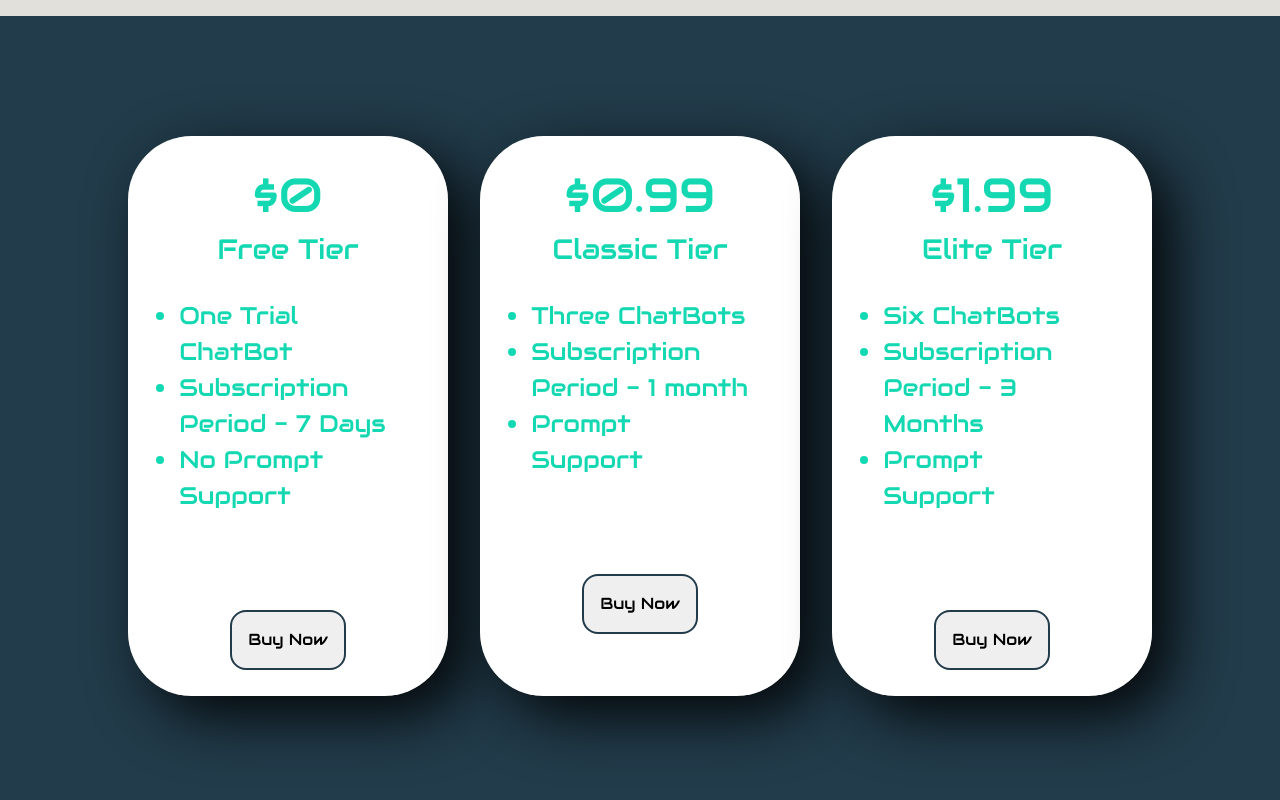
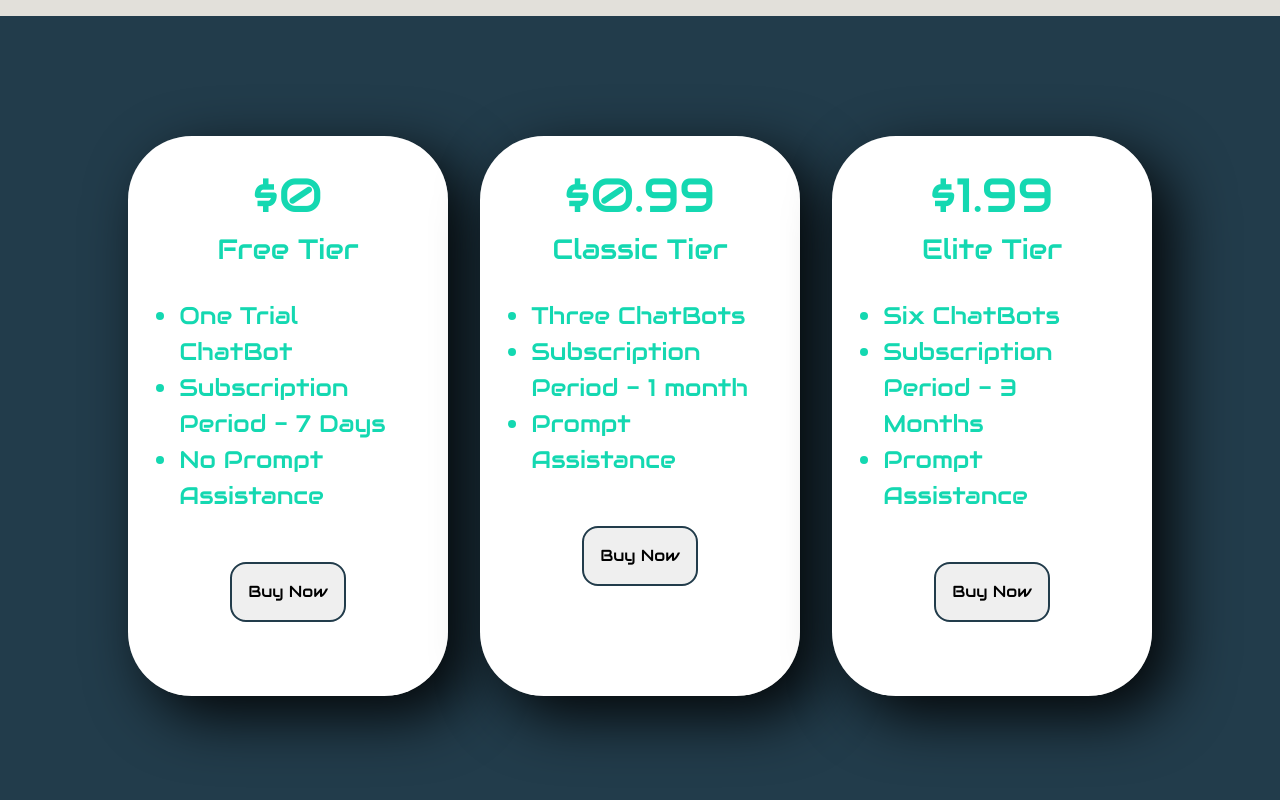
Before and after one commit to Mohammed-Muzammil01/chatengine_frontend, a React (Create React App) app: page / in a window 1280 px wide. Shown: the part 2100-2900 px from the top of the page. Built offline with nearby package versions, Linux system fonts and the light colour scheme.

Commit message:
Minor changes in landing page

```diff
--- a/src/App.css
+++ b/src/App.css
@@ -322,6 +322,10 @@ a {
 }
 
 .priceCard {
+  display: flex;
+  flex-direction: column;
+  justify-content: flex-end; /* Align items at the end of the flex container */
+  align-items: center;
   display: block;
   position: relative;
   width: calc(50% - 2rem);
@@ -366,7 +370,10 @@ a {
   border-radius: 1rem;
   border: 2px solid var(--customBlue);
   outline: none;
-margin-top: 5rem;
+  align-self: center;
+  margin-top: 2rem;
+  margin-bottom: 2rem;
+
 }
 
 .priceCard button:hover {
@@ -681,6 +688,9 @@ margin-top: 5rem;
 .copyright-text {
   margin: 0;
 }
+.call p{
+  margin:0;
+}
 @media (max-width: 991px) {
   .site-footer [class^="col-"] {
     margin-bottom: 30px;
--- a/src/Pages/LandingPage.jsx
+++ b/src/Pages/LandingPage.jsx
@@ -138,7 +138,7 @@ function LandingPage() {
           <ul>
             <li>One Trial ChatBot</li>
             <li>Subscription Period - 7 Days</li>
-            <li>No Prompt Support</li>
+            <li>No Prompt Assistance</li>
           </ul>
           <button>Buy Now</button>
         </div>
@@ -148,7 +148,7 @@ function LandingPage() {
           <ul>
             <li>Three ChatBots</li>
             <li>Subscription Period - 1 month</li>
-            <li>Prompt Support</li>
+            <li>Prompt Assistance</li>
           </ul>
           <button>Buy Now</button>
         </div>
@@ -158,7 +158,7 @@ function LandingPage() {
           <ul>
             <li>Six ChatBots</li>
             <li>Subscription Period - 3 Months</li>
-            <li>Prompt Support</li>
+            <li>Prompt Assistance</li>
           </ul>
           <button>Buy Now</button>
         </div>
```
